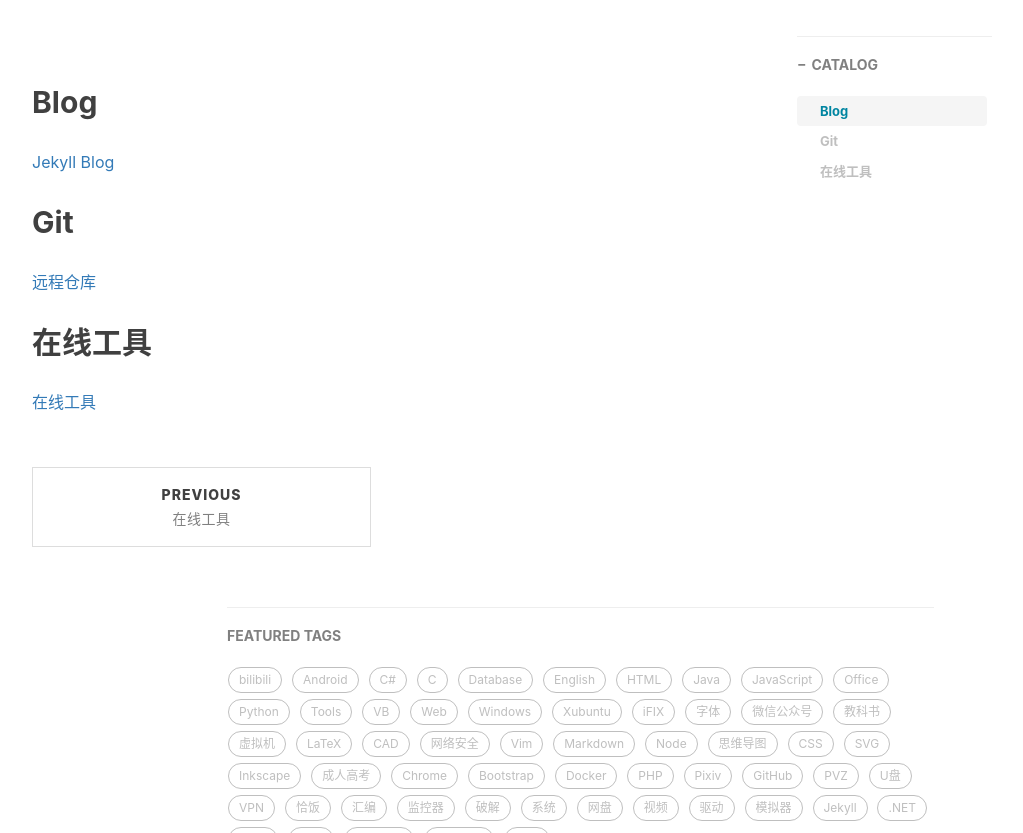
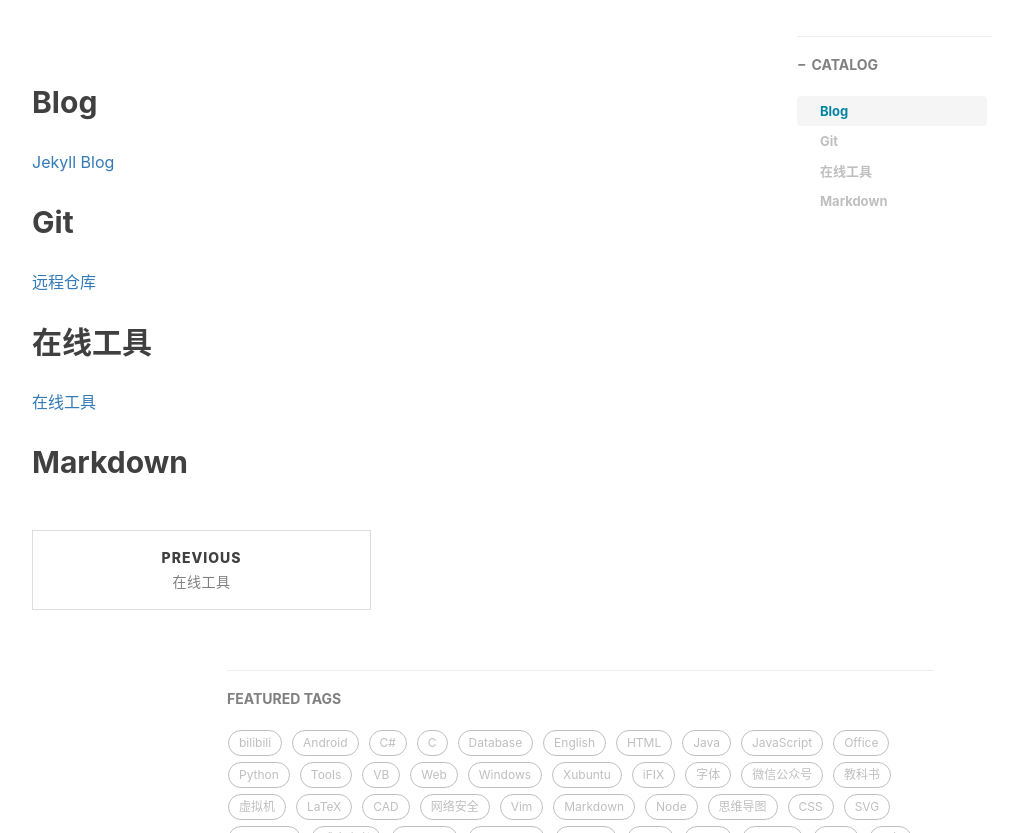
Before and after one commit to yiyutouxin/tangle5500.github.io, a Jekyll site: the page built from _posts/2222-2-22-常用.md, in a window 1280 px wide and 900 px high, scrolled down 394 px, cut to the strip 67-900 px from the top of the window. Shown: the whole strip, without its empty margins (38-1061 px from the left). Built offline with Jekyll 4.4.1, drawn with Linux system fonts in a browser that asks for light colours; nearby versions of some CDN libraries; comment, search, counter and statistics services are not loaded.

Commit message:
Update 2222-2-22-常用.md

```diff
--- a/_posts/2222-2-22-常用.md
+++ b/_posts/2222-2-22-常用.md
@@ -22,3 +22,7 @@ tags:
 ## 在线工具
 
 [在线工具](https://jiujie.gq/2020/09/13/%E5%9C%A8%E7%BA%BF%E5%B7%A5%E5%85%B7/)
+
+## Markdown
+
+[](https://jiujie.gq/2020/09/10/Markdown/)
```
